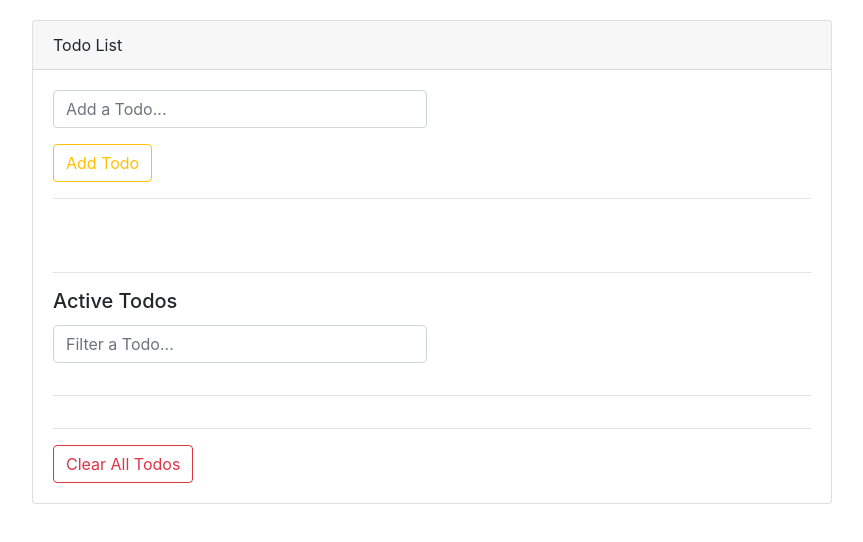
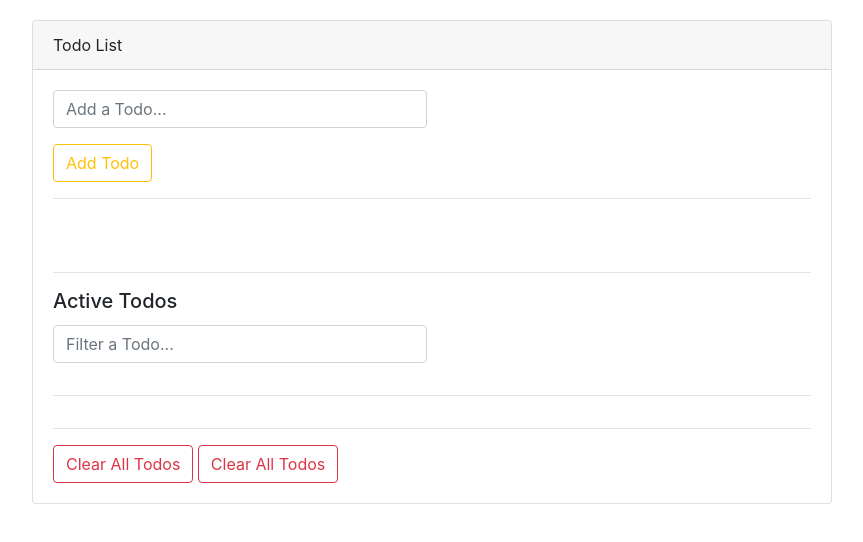
Before and after one commit to aliberkinsahin/todo-list, a plain HTML site: page index.html in a window 1280 px wide. Shown: the whole page, without its empty margins (208-1071 px from the left). Drawn offline with nearby package versions, Linux system fonts and the light colour scheme.

Commit message:
Update test

```diff
--- a/index.html
+++ b/index.html
@@ -48,6 +48,7 @@
                 </ul>
                 <hr>
                 <a href="#" id="clear-todos" class="clear-todos btn btn-outline-danger">Clear All Todos</a>
+                <a href="#" id="clear-todos" class="clear-todos btn btn-outline-danger">Clear All Todos</a>
             </div>
         </div>
     </div>
```
